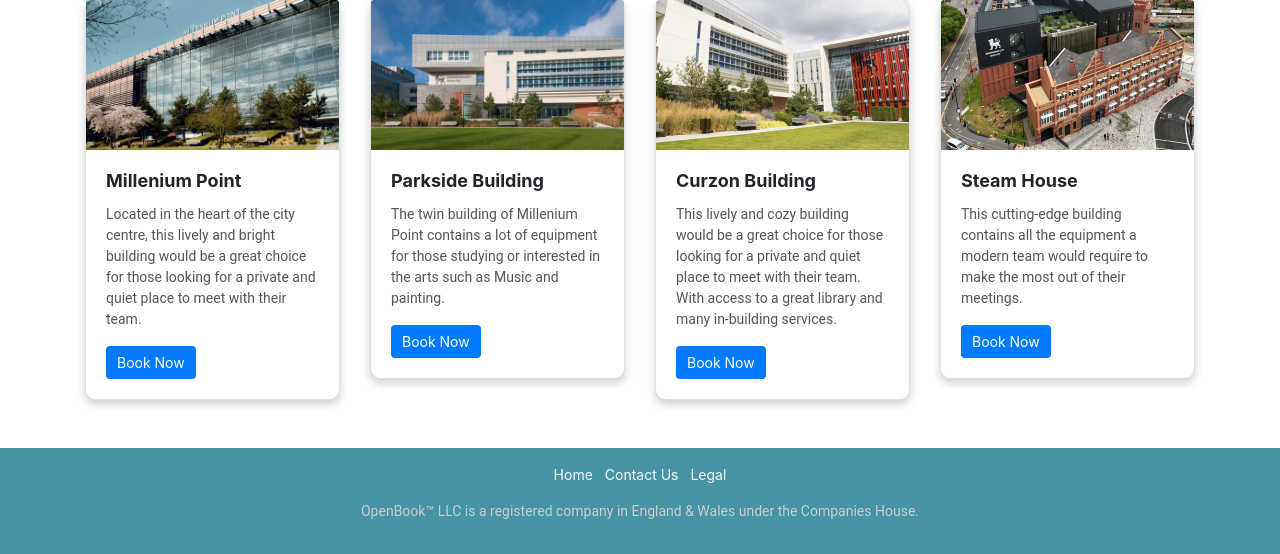
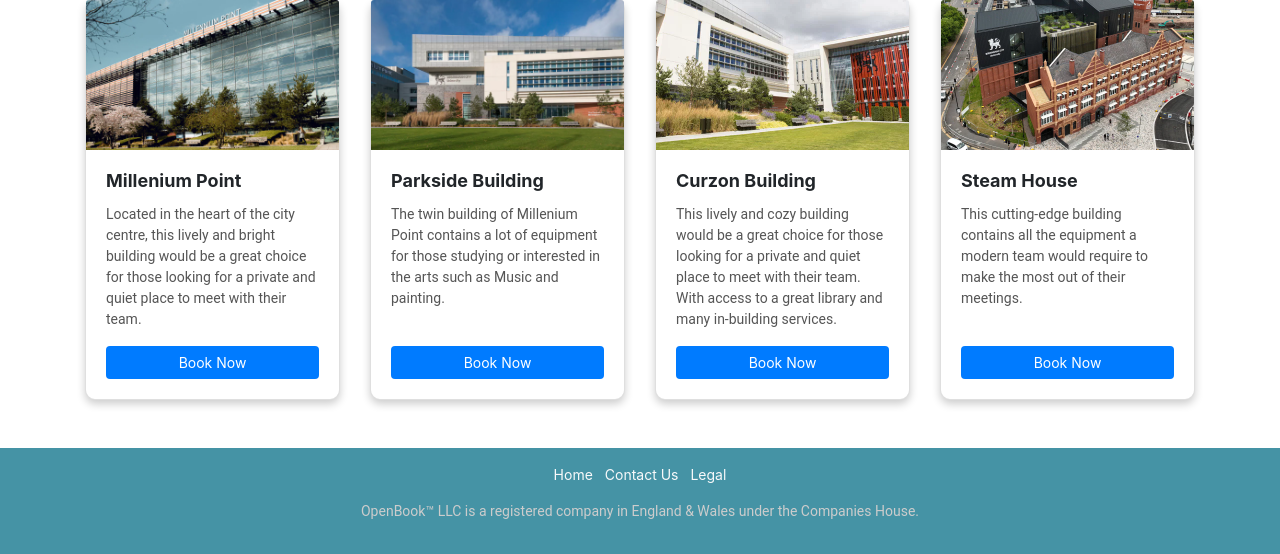
Before and after one commit to UmaeerH/DIG5127, a PHP site: page /BookRooms.php in a window 1280 px wide. Shown: the part 363-917 px from the top of the page. Run offline with PHP 8.4, Linux system fonts and the light colour scheme; data comes from the database, SQL or seed files in the repository.

Commit message:
Fixed padding issue on the cards in BookRooms.php
Fixed the columns and aligned the buttons across on BookingRooms.php.

```diff
--- a/BookRooms.php
+++ b/BookRooms.php
@@ -63,12 +63,12 @@ session_start(); // Start the session
             foreach ($fetchedBuildings as $building) {
                 echo "
                 <div class='col-md-3'>
-                    <div class='card'>
+                    <div class='card h-100'>
                         <img class='card-img-top' src='{$building['buildingImg']}' alt='{$building['buildingName']}'>
-                        <div class='card-body'>
+                        <div class='card-body d-flex flex-column'>
                             <h5 class='card-title'>{$building['buildingName']}</h5>
                             <p class='card-text'>{$building['buildingDesc']}</p>
-                            <a href='RoomSelection.php?buildingID={$building['buildingID']}' class='btn btn-primary'>Book Now</a>
+                            <a href='RoomSelection.php?buildingID={$building['buildingID']}' class='btn btn-primary mt-auto'>Book Now</a>
                         </div>
                     </div>
                 </div>
```
